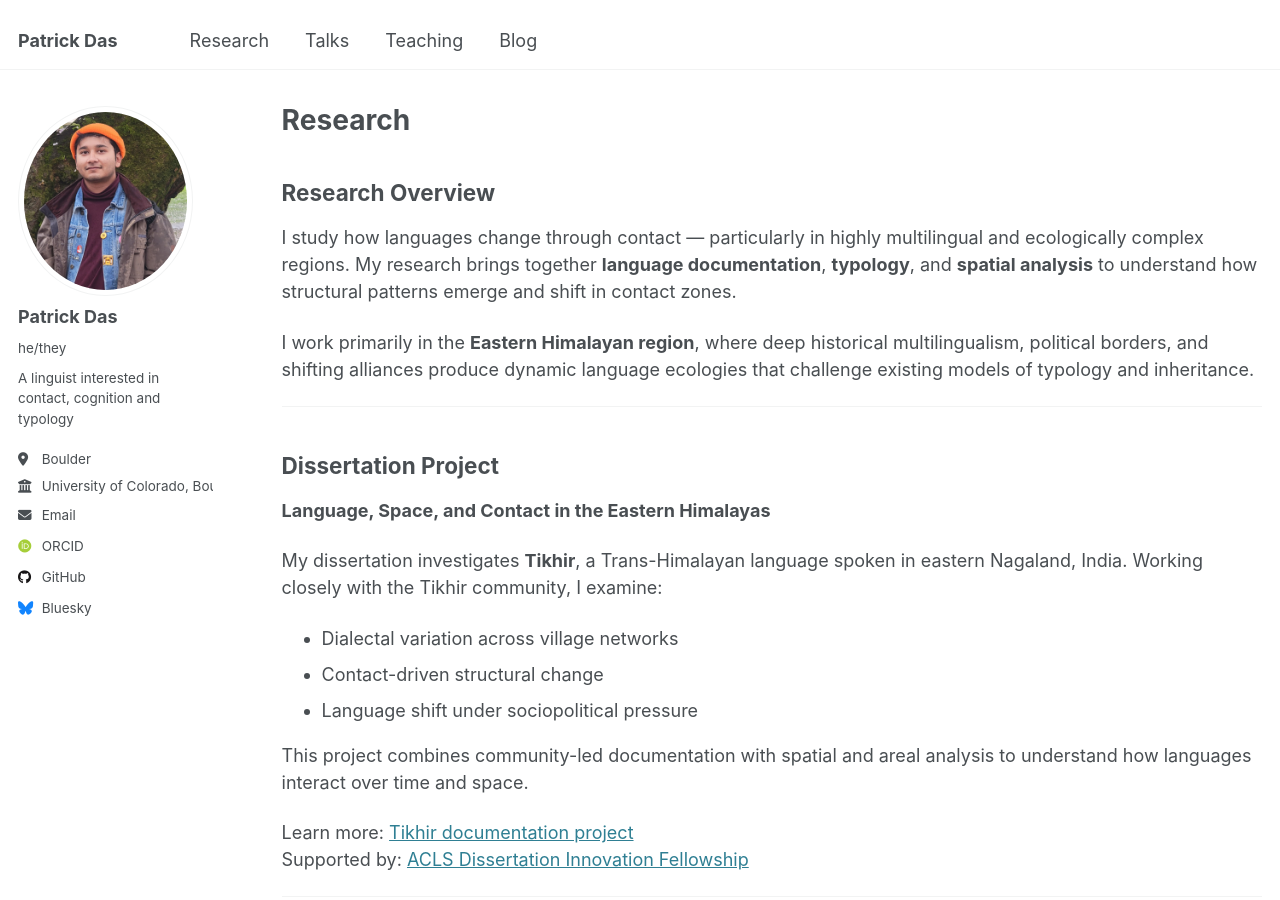
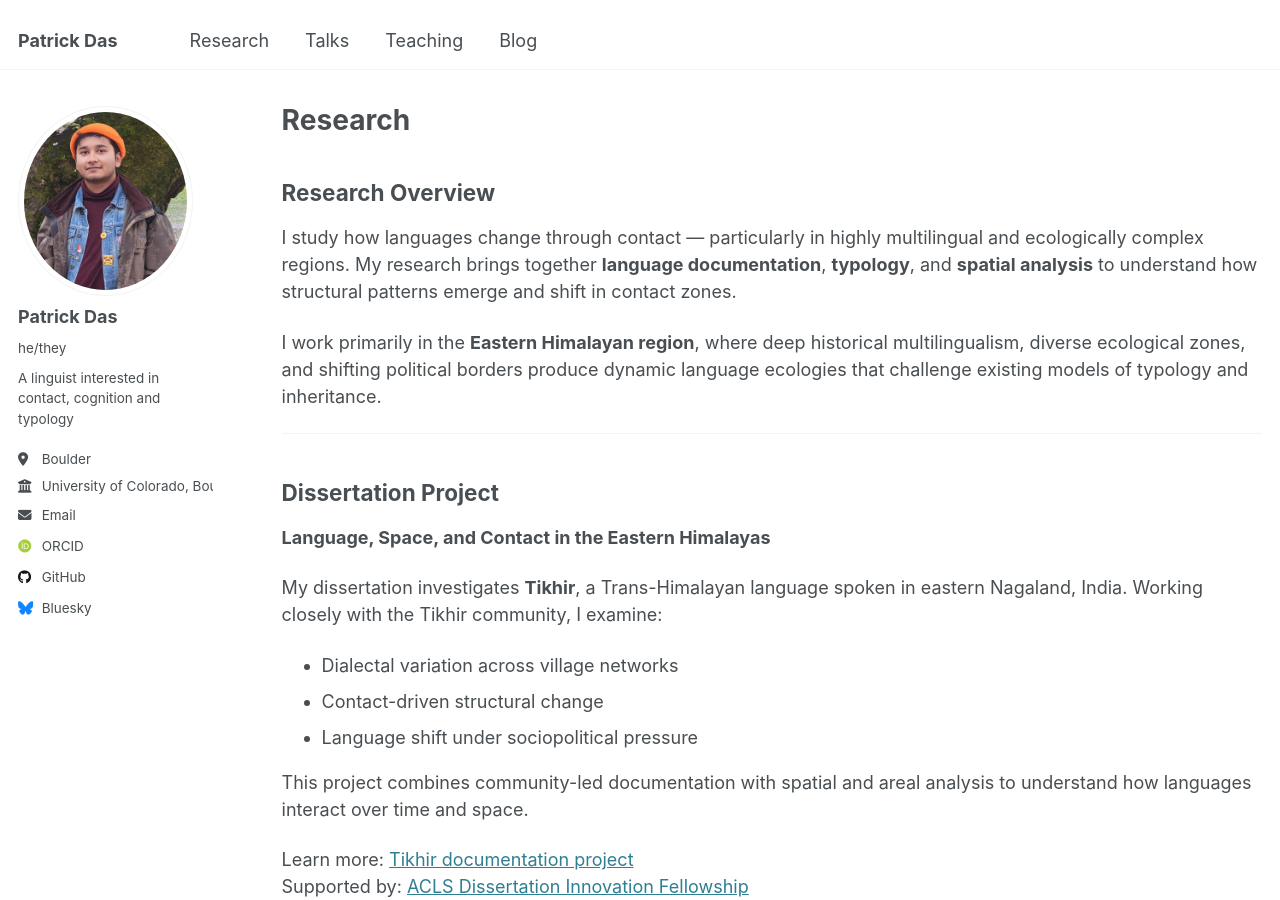
Before and after one commit to patrickdas/patrickdas.github.io, a Jekyll site: the page built from _pages/research.md, in a window 1280 px wide and 900 px high. Built offline with Jekyll 4.4.1, drawn with Linux system fonts in a browser that asks for light colours; some web fonts are replaced.

Commit message:
Update research.md

```diff
--- a/_pages/research.md
+++ b/_pages/research.md
@@ -9,7 +9,7 @@ author_profile: true
 
 I study how languages change through contact — particularly in highly multilingual and ecologically complex regions. My research brings together **language documentation**, **typology**, and **spatial analysis** to understand how structural patterns emerge and shift in contact zones.
 
-I work primarily in the **Eastern Himalayan region**, where deep historical multilingualism, political borders, and shifting alliances produce dynamic language ecologies that challenge existing models of typology and inheritance.
+I work primarily in the **Eastern Himalayan region**, where deep historical multilingualism, diverse ecological zones, and shifting political borders produce dynamic language ecologies that challenge existing models of typology and inheritance.
 
 ---
 
```
